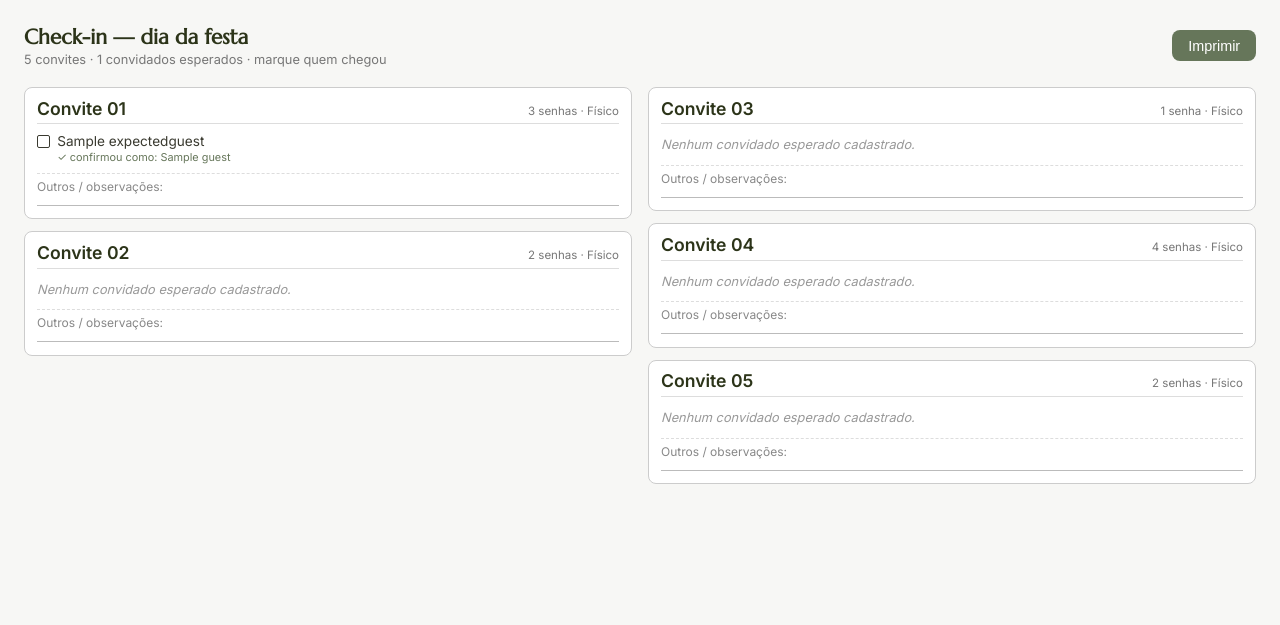
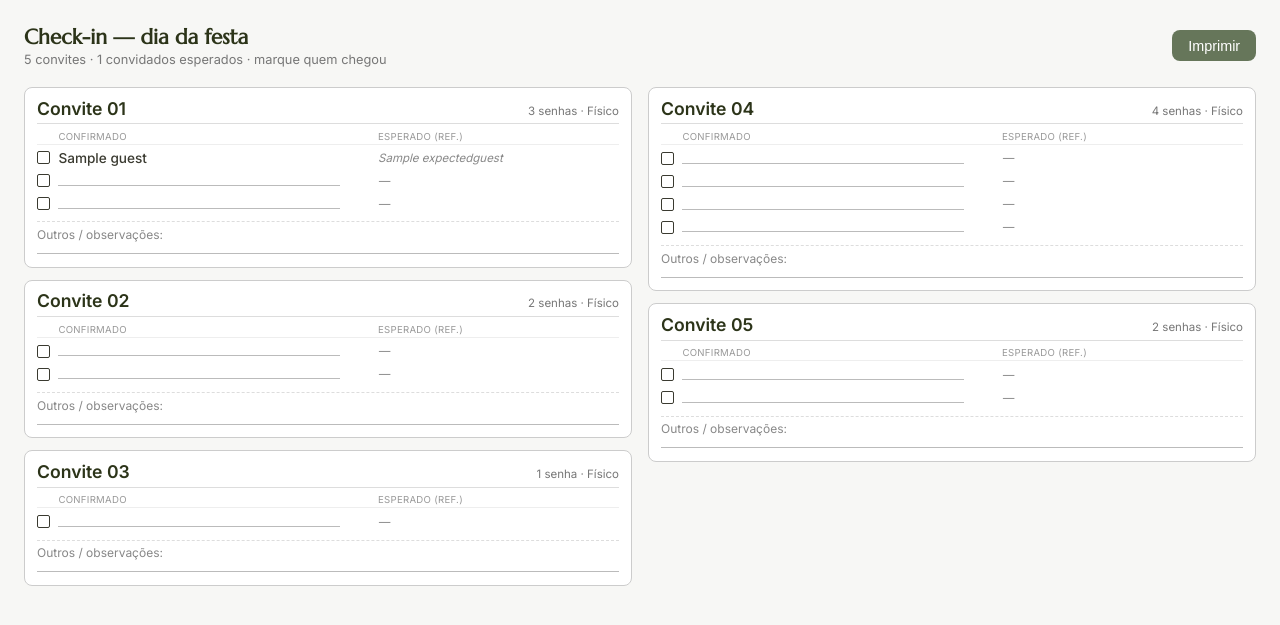
Before and after one commit to sostenesilva/casamento, a Django app: page /convites/checkin/ in a window 1280 px wide. Shown: the top 625 px of the page. Run offline with Django 4.2, Linux system fonts and the light colour scheme; a user stored in the database is signed in; data comes from the database, SQL or seed files in the repository; tables that the repository leaves empty hold one stand-in row (values such as "Sample post").

Commit message:
Correlação

```diff
--- a/rsvp/templates/rsvp/modelo_checkin.html
+++ b/rsvp/templates/rsvp/modelo_checkin.html
@@ -70,27 +70,44 @@
         }
         .cartao-header .numero { font-size: 1.1rem; font-weight: 600; color: var(--color-green-dark); }
         .cartao-header .meta { font-size: 0.72rem; color: #777; text-align: right; }
+        .linha-colunas {
+            display: grid;
+            grid-template-columns: 15px 1.3fr 1fr;
+            align-items: center;
+            gap: 0.4rem;
+        }
+        .cabecalho-colunas {
+            font-size: 0.6rem;
+            text-transform: uppercase;
+            letter-spacing: 0.03em;
+            color: #999;
+            padding-bottom: 2px;
+            margin-bottom: 2px;
+            border-bottom: 1px solid #eee;
+        }
         .linha-convidado {
-            display: flex;
-            align-items: flex-start;
-            gap: 0.45rem;
             font-size: 0.85rem;
-            padding: 0.15rem 0;
+            padding: 0.2rem 0;
         }
         .check-box {
             display: inline-block;
             width: 13px;
             height: 13px;
-            margin-top: 2px;
             border: 1.3px solid var(--color-text);
             border-radius: 2px;
             flex: 0 0 auto;
         }
-        .tag-confirmado {
-            display: block;
-            font-size: 0.68rem;
-            color: var(--color-green-sage-dark);
-            margin-top: 1px;
+        .col-confirmado { font-weight: 500; }
+        .col-esperado {
+            font-size: 0.72rem;
+            color: #888;
+            font-style: italic;
+        }
+        .linha-preencher {
+            display: inline-block;
+            border-bottom: 1px solid #bbb;
+            width: 90%;
+            height: 1em;
         }
         .sem-esperados { font-size: 0.8rem; color: #999; font-style: italic; }
         .obs {
@@ -132,22 +149,23 @@
                 <span class="meta">{{ row.invite.num_passes }} senha{{ row.invite.num_passes|pluralize }} · {{ row.invite.get_invite_type_display }}</span>
             </div>
 
-            {% if row.expected %}
+            {% if row.slots %}
+            <div class="linha-colunas cabecalho-colunas">
+                <span></span>
+                <span>Confirmado</span>
+                <span>Esperado (ref.)</span>
+            </div>
             {% for slot in row.slots %}
-            {% if slot.expected_name or slot.is_confirmed %}
-            <div class="linha-convidado">
+            <div class="linha-colunas linha-convidado">
                 <span class="check-box"></span>
-                <span>
-                    {{ slot.expected_name|default:"(sem nome esperado)" }}
-                    {% if slot.is_confirmed %}
-                    <span class="tag-confirmado">✓ confirmou como: {{ slot.confirmed_name }}</span>
-                    {% endif %}
+                <span class="col-confirmado">
+                    {% if slot.confirmed_name %}{{ slot.confirmed_name }}{% else %}<span class="linha-preencher"></span>{% endif %}
                 </span>
+                <span class="col-esperado">{{ slot.expected_name|default:"—" }}</span>
             </div>
-            {% endif %}
             {% endfor %}
             {% else %}
-            <p class="sem-esperados">Nenhum convidado esperado cadastrado.</p>
+            <p class="sem-esperados">Nenhuma senha cadastrada.</p>
             {% endif %}
 
             <div class="obs">Outros / observações: <span class="linha"></span></div>
```
